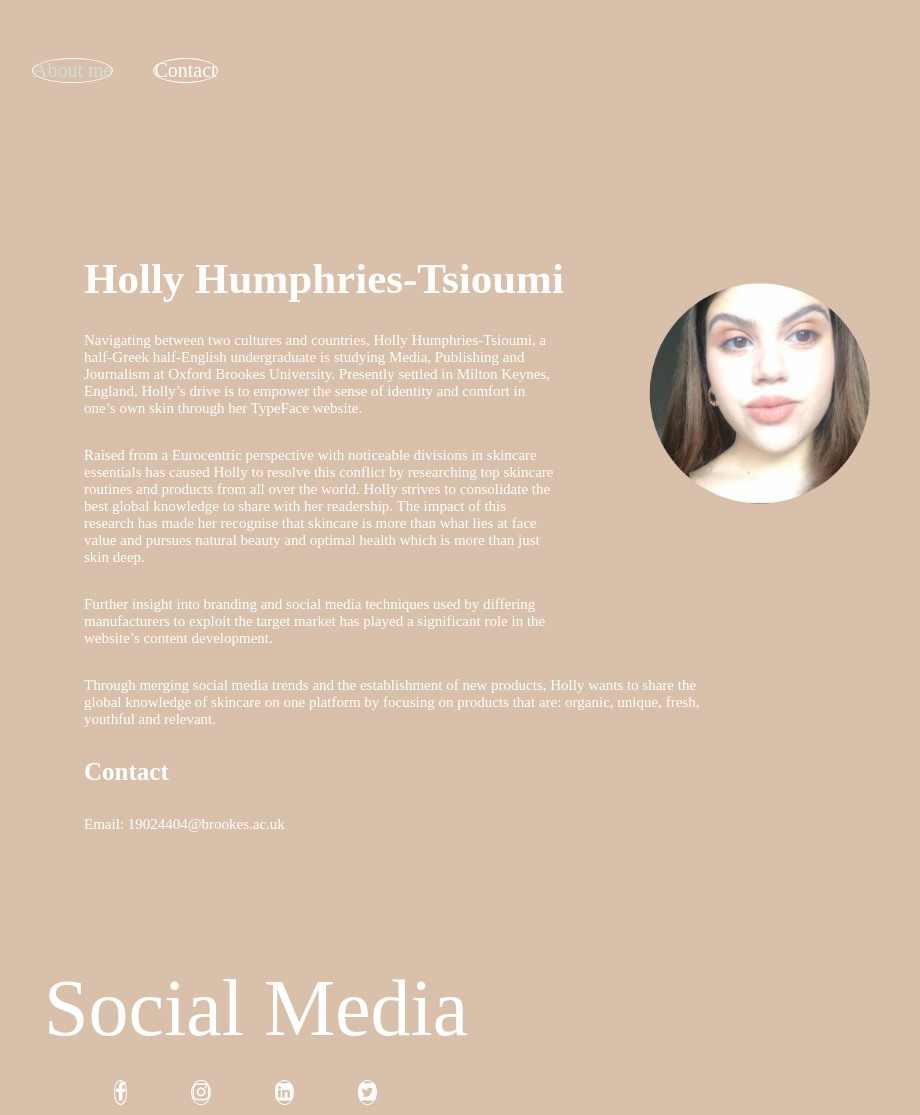
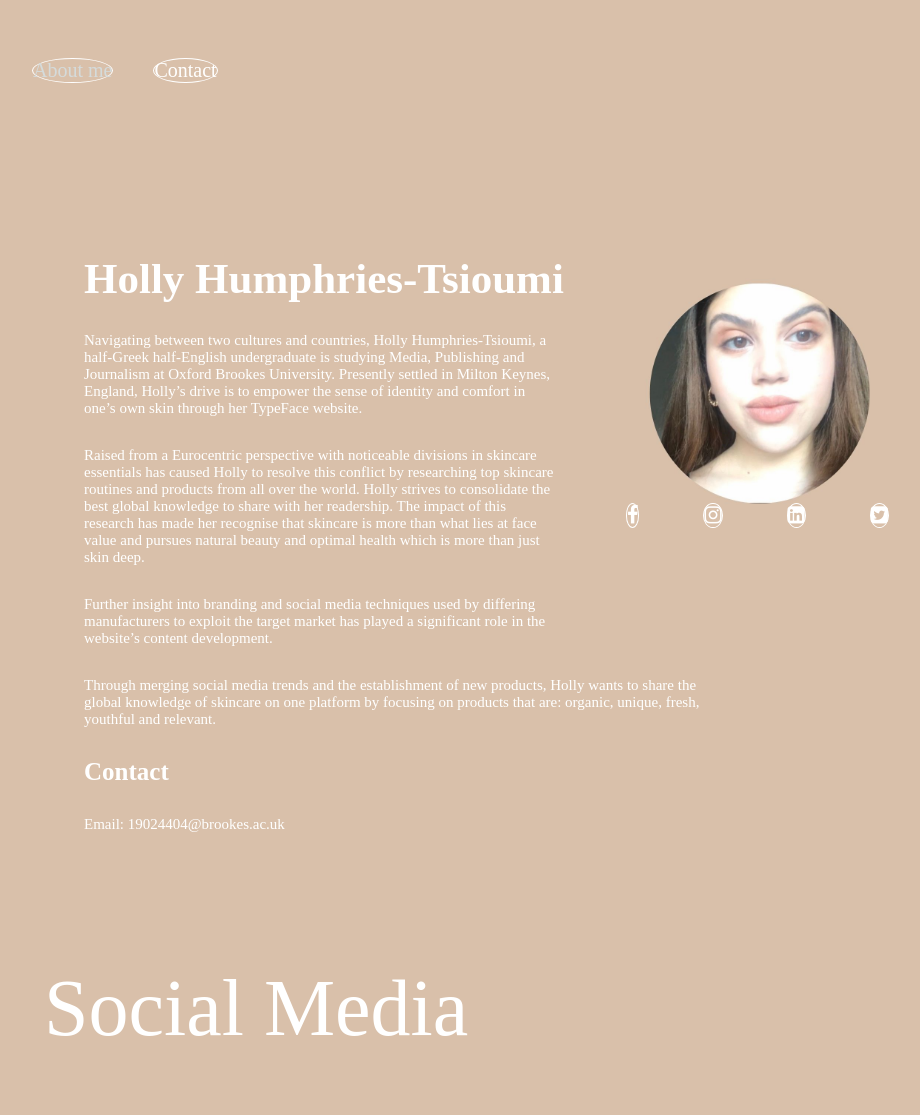
Before and after one commit to hollyhumphries/mybrookesblog, a Jekyll site: the page aboutme/index.html, which Jekyll copies as it is, in a window 1280 px wide. Shown: the whole page, without its empty margins (86-1006 px from the left). Built offline with Jekyll 4.4.1, drawn with Linux system fonts in a browser that asks for light colours; after the commit the page ends 1054 px from its top, so only the background shows below that.

Commit message:
Update styles.css

```diff
--- a/aboutme/css/styles.css
+++ b/aboutme/css/styles.css
@@ -76,6 +76,12 @@ h3{
   margin-bottom: 0;
 }
 
+.media{
+  position: absolute;
+  top:40%;
+  left:50%;
+  trasform: translate (-53%, -50%);
+}
 
 
 li{
```
